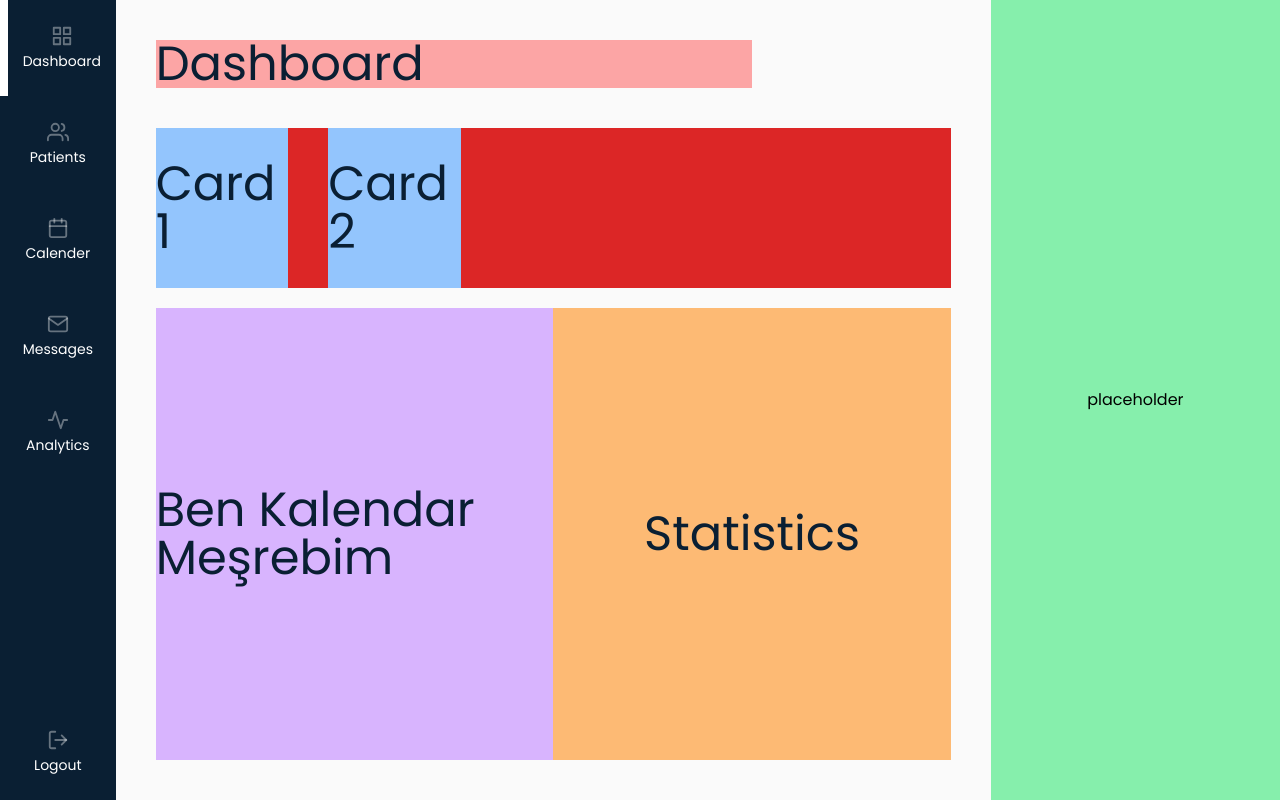
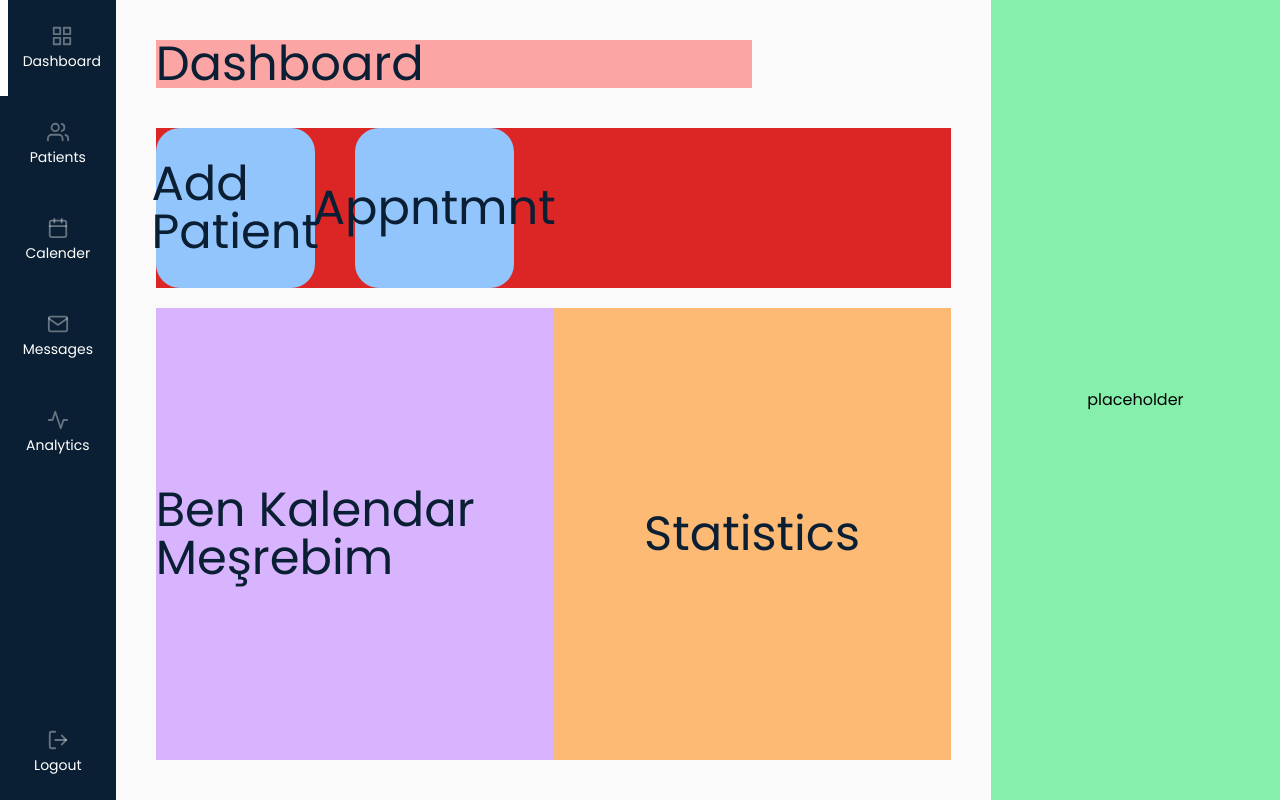
Before and after one commit to warehouse-virtuals/treak-io, a React (Create React App) app: page /dashboard in a window 1280 px wide. Built offline with nearby package versions, Linux system fonts and the light colour scheme; no server answers.

Commit message:
Revised Navbar in Dashboard.js

```diff
--- /dev/null
+++ b/src/Components/AboutMe/AboutMe.js
@@ -0,0 +1,9 @@
+const AboutMe = (props) => {
+  return (
+    <div className="w-1/4 flex bg-green-300 justify-center items-center">
+      {props.whatDisDo}
+    </div>
+  )
+}
+
+export default AboutMe
--- /dev/null
+++ b/src/Components/Calendar/Calendar.js
@@ -0,0 +1,9 @@
+const Calendar = (props) => {
+  return (
+    <div className="flex justify-center items-center bg-purple-300 h-full w-3/6 text-[#0a1f33] text-5xl">
+      {props.whatDisDo}
+    </div>
+  )
+}
+
+export default Calendar
--- /dev/null
+++ b/src/Components/Card/Card.js
@@ -0,0 +1,9 @@
+const Card = (props) => {
+  return (
+    <div className="flex justify-center items-center bg-blue-300 h-40 w-1/5 mr-10 text-[#0a1f33] text-5xl rounded-3xl">
+      {props.whatDisDo}
+    </div>
+  )
+}
+
+export default Card
--- a/src/Components/Dashboard/Dashboard.js
+++ b/src/Components/Dashboard/Dashboard.js
@@ -3,8 +3,10 @@ import { useNavigate } from "react-router-dom"
 import { UserAuth } from "../../Context/AuthContext"
 // import Customer from "../Customer/Customer"
 import Navbar from "../Navbar/Navbar"
-
-import { FiActivity, FiCalendar, FiGrid, FiUsers, FiMail } from "react-icons/fi"
+import Card from "../Card/Card"
+import Calendar from "../Calendar/Calendar"
+import Statistics from "../Statistics/Statistics"
+import AboutMe from "../AboutMe/AboutMe"
 
 const Dashboard = () => {
   const navigate = useNavigate()
@@ -26,25 +28,15 @@ const Dashboard = () => {
           Dashboard
         </div>
         <div className="flex h-50 mb-5 bg-red-600">
-          <div className="flex justify-center items-center bg-blue-300 h-40 w-1/6 mr-10 text-[#0a1f33] text-5xl">
-            Card 1
-          </div>
-          <div className="flex justify-center items-center bg-blue-300 h-40 w-1/6 text-[#0a1f33] text-5xl">
-            Card 2
-          </div>
+          <Card whatDisDo="Add Patient" />
+          <Card whatDisDo="Appntmnt" />
         </div>
         <div className="flex justify-center items-center h-full">
-          <div className="flex justify-center items-center bg-purple-300 h-full w-3/6 text-[#0a1f33] text-5xl">
-            Ben Kalendar Meşrebim
-          </div>
-          <div className="flex justify-center items-center bg-orange-300 h-full w-3/6 text-[#0a1f33] text-5xl">
-            Statistics
-          </div>
+          <Calendar whatDisDo="Ben Kalendar Meşrebim" />
+          <Statistics whatDisDo="Statistics" />
         </div>
       </div>
-      <div className="w-1/4 flex bg-green-300 justify-center items-center">
-        placeholder
-      </div>
+      <AboutMe whatDisDo="placeholder" />
     </div>
   )
 }
--- /dev/null
+++ b/src/Components/Statistics/Statistics.js
@@ -0,0 +1,9 @@
+const Statistics = (props) => {
+  return (
+    <div className="flex justify-center items-center bg-orange-300 h-full w-3/6 text-[#0a1f33] text-5xl">
+      {props.whatDisDo}
+    </div>
+  )
+}
+
+export default Statistics
```
